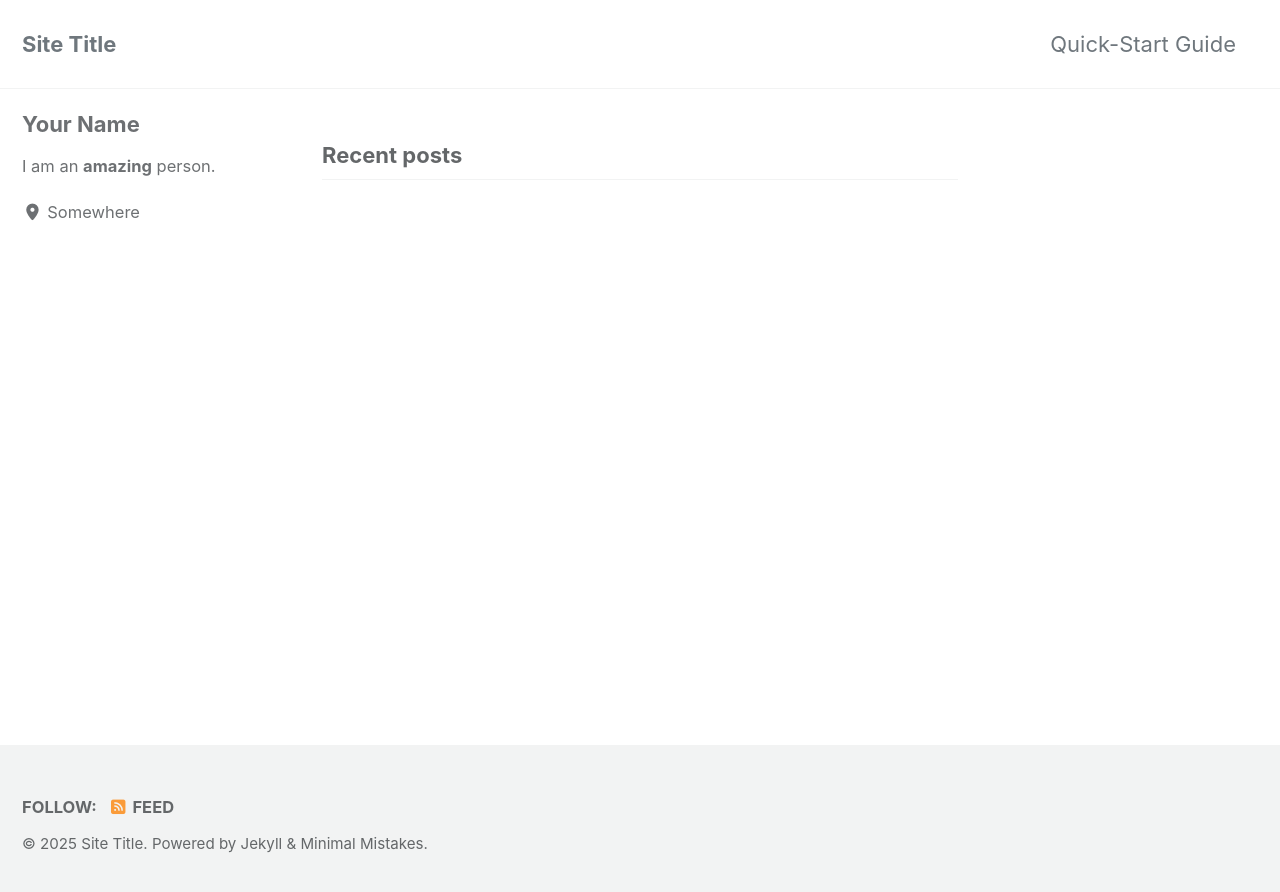
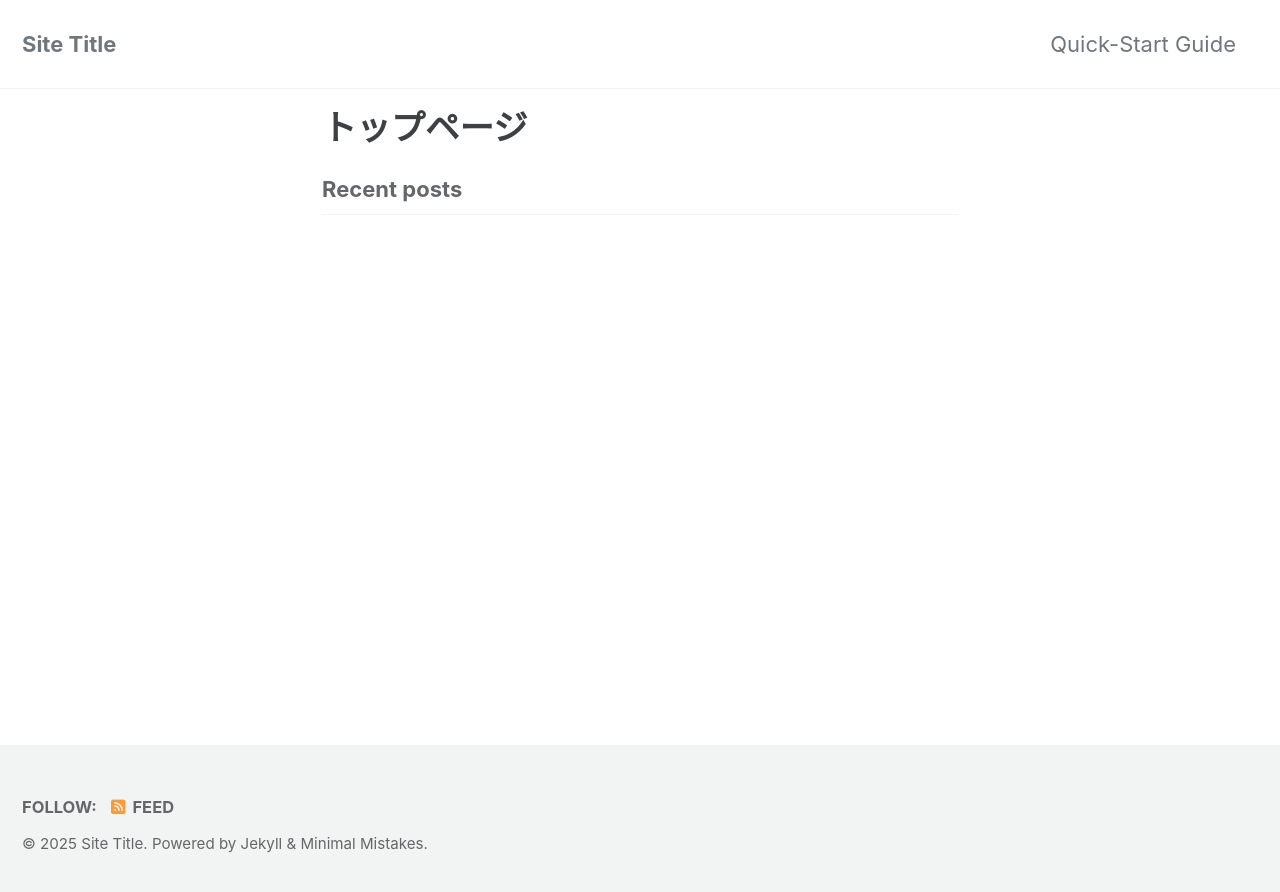
Before and after one commit to MachikaHub/Machika, a Jekyll site: the page built from index.html, in a window 1280 px wide. Shown: the top 892 px of the page. Built offline with Jekyll 4.4.1, drawn with Linux system fonts in a browser that asks for light colours; cached includes are drawn as plain includes; the list of posts is cut into pages by our own code.

Commit message:
Update index.html

```diff
--- a/index.html
+++ b/index.html
@@ -1,6 +1,4 @@
 ---
 layout: home
-author_profile: true
+title: "トップページ"
 ---
-
-<!-- コンテンツがあればここに入れる -->
```
